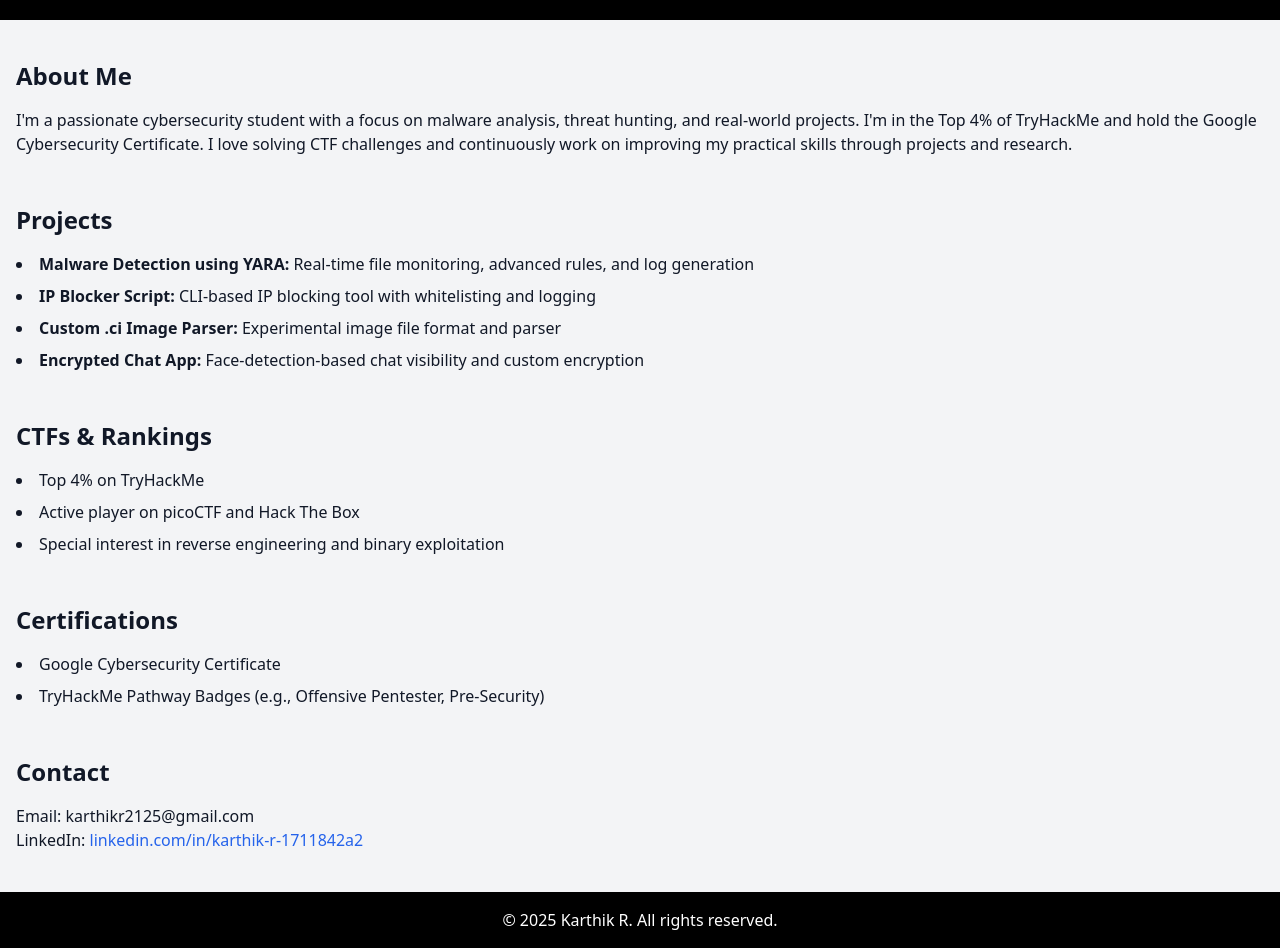
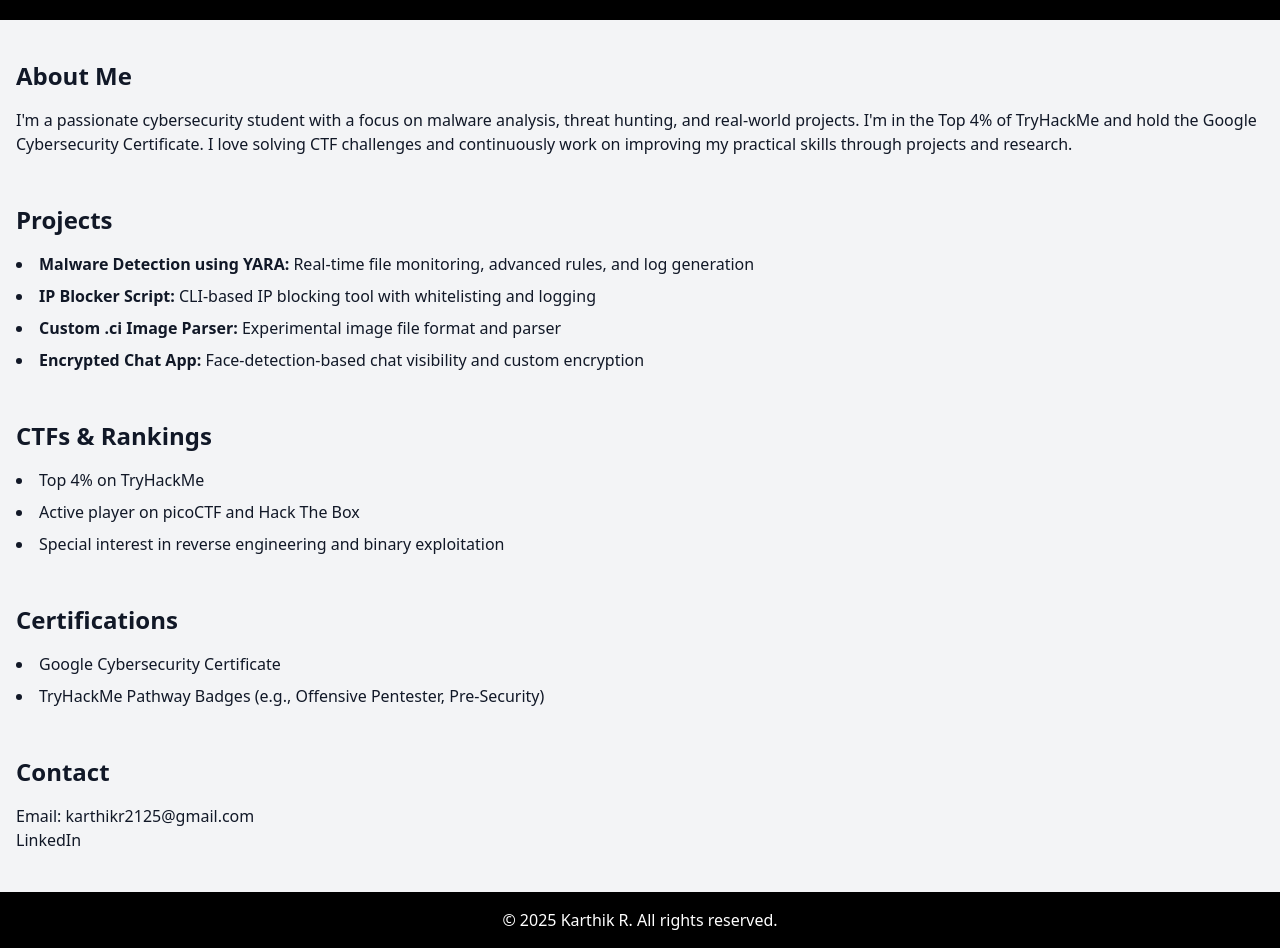
Before and after one commit to karthikr017/karthik-portfolio, a plain HTML site: page index.html in a window 1280 px wide. Shown: the part 84-1032 px from the top of the page. Drawn offline with nearby package versions, Linux system fonts and the light colour scheme.

Commit message:
Update index.html

```diff
--- a/index.html
+++ b/index.html
@@ -52,7 +52,7 @@
     <section>
       <h2 class="text-2xl font-bold mb-4">Contact</h2>
       <p>Email: karthikr2125@gmail.com</p>
-      <p>LinkedIn: <a href="https://www.linkedin.com/in/karthik-r-1711842a2/" class="text-blue-600">linkedin.com/in/karthik-r-1711842a2</a></p>
+      <p></p><a href="https://www.linkedin.com/in/karthikr-cybersecurity/" target="_blank">LinkedIn</a></p>
     </section>
   </main>
 
```
